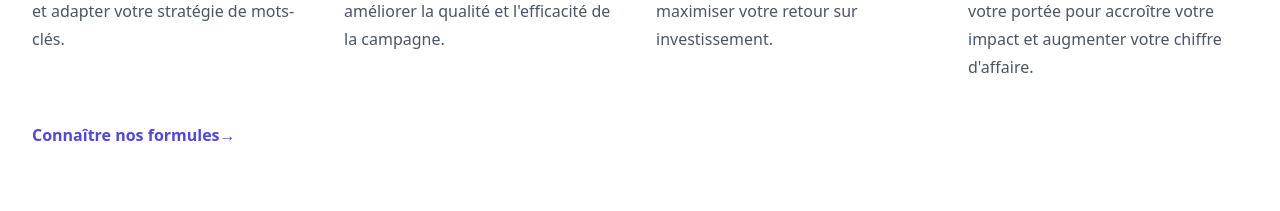
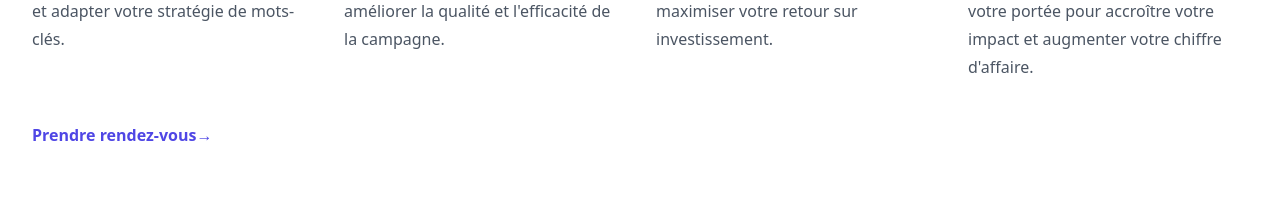
Before and after one commit to magicniclus/adsventure, a Next.js app: page / in a window 1280 px wide. Shown: the part 2620-2831 px from the top of the page. Built offline with nearby package versions, Linux system fonts and the light colour scheme.

Commit message:
Update Timeline.js

```diff
--- a/components/Organisms/Timeline.js
+++ b/components/Organisms/Timeline.js
@@ -71,7 +71,7 @@ const Timeline = () => {
             href="#service"
             className="text-base font-semibold leading-7 text-indigo-600"
           >
-            Connaître nos formules
+            Prendre rendez-vous
             <span aria-hidden="true">&rarr;</span>
           </a>
         </div>
```
